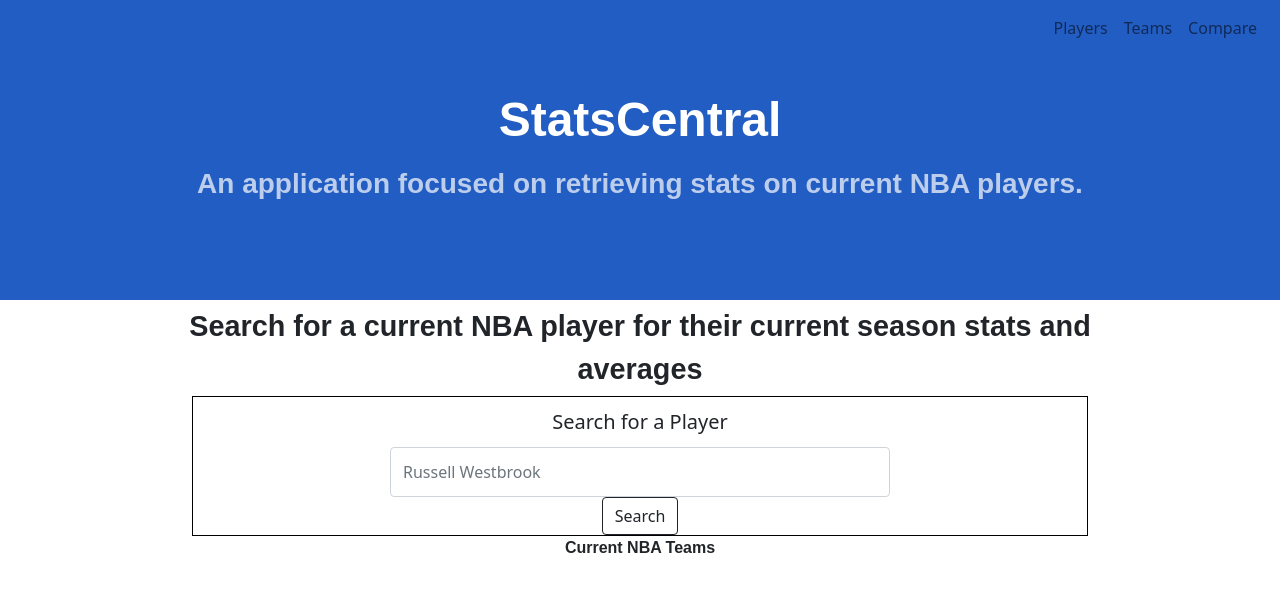
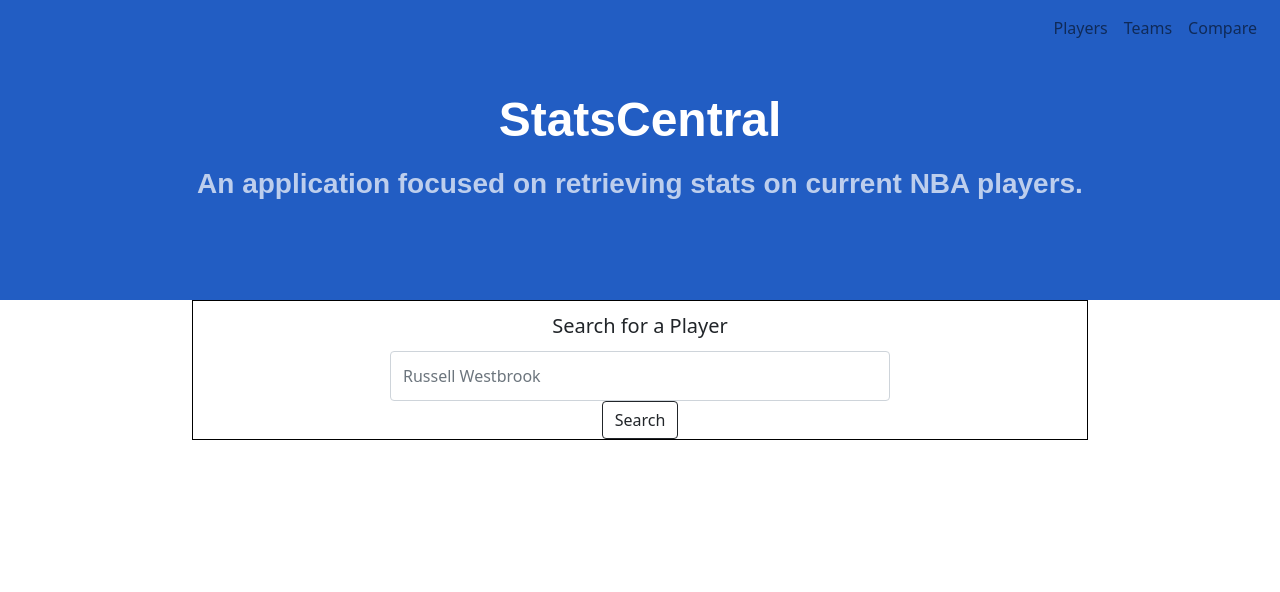
Before and after one commit to Aktreboja/NBAStatTracker, a Next.js app: page / in a window 1280 px wide. Shown: the top 592 px of the page. Built offline with nearby package versions, Linux system fonts and the light colour scheme; a web font is replaced by a local one.

Commit message:
8/4: Changes for multiple devices

```diff
--- a/Stylesheets/base/_layout.scss
+++ b/Stylesheets/base/_layout.scss
@@ -39,10 +39,6 @@
 .landingContainer {
     @extend .container;
     @include heightFull();
-    /*
-    @extend .grid;
-    @include gridCols(2);
-    */
 }
 
 .landingText {@extend .textCenter !optional;}
--- a/pages/index.js
+++ b/pages/index.js
@@ -55,24 +55,12 @@ export default function Index() {
                 <h3 className= "landingText">An application focused on retrieving stats on current NBA players.</h3>
             </div>
 
-
-            <IntroductionSection />
+            {/* <IntroductionSection /> */}
             <div className='landingGridItem'>
                 <PlayerSearchForm />
-                <p>Current NBA Teams</p>
                 <div className='teamLogoContainer'>
-
                 </div>
             </div>
-
-
-
         </div>
-
-
-
-
-
-
   </>;
 }
```
